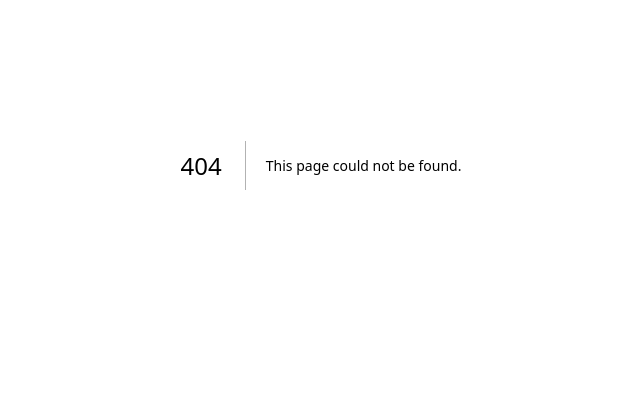
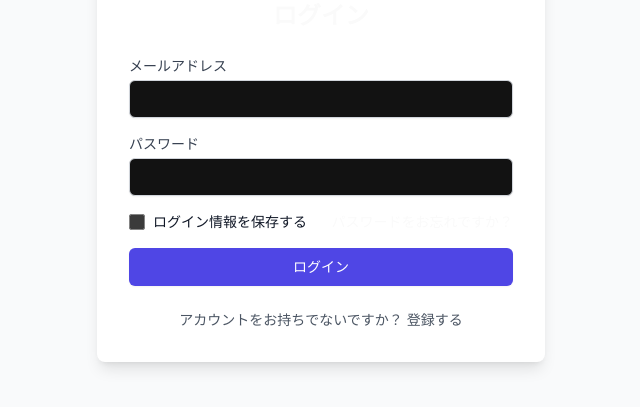
Before and after one commit to makeloff1/aimage-hub, a Next.js app: page /signin in a window 1280 px wide. Before the commit this address had no page. Shown: the part 235-642 px from the top of the page, without its empty margins (319-959 px from the left). Built offline with nearby package versions, Linux system fonts and the light colour scheme.

Commit message:
mongodbへの接続を実装

```diff
--- a/package.json
+++ b/package.json
@@ -23,6 +23,7 @@
     "glob": "^11.0.0",
     "lru-cache": "^11.0.1",
     "lucide-react": "^0.447.0",
+    "mongodb": "^6.9.0",
     "next": "14.2.14",
     "next-themes": "^0.3.0",
     "react": "^18",
--- /dev/null
+++ b/src/app/api/route.ts
@@ -0,0 +1,38 @@
+import { connectToMongoDb } from "@/lib/mongo";
+
+export const dynamic = "force-dynamic"; // defaults to auto
+
+export async function GET() {
+  const client = await connectToMongoDb();
+  const db = client.db("mydatabase");
+
+  try {
+    const collection = db.collection("test");
+    const data = await collection.find({}).toArray();
+    await client.close();
+    return Response.json({ data }, { status: 200 });
+  } catch (error: any) {
+    return Response.json(
+      { message: `Error inserting data, ${error.message}` },
+      { status: 500 }
+    );
+  }
+}
+
+export async function POST(req: Request) {
+  const client = await connectToMongoDb();
+  const db = client.db("mydatabase");
+
+  const { name, age, hoge } = await req.json();
+  try {
+    const collection = db.collection("test");
+    const result = await collection.insertOne({ name, age, hoge });
+    await client.close();
+    return Response.json({ result }, { status: 201 });
+  } catch (error: any) {
+    return Response.json(
+      { message: `Error inserting data, ${error.message}` },
+      { status: 500 }
+    );
+  }
+}
--- /dev/null
+++ b/src/app/signin/page.tsx
@@ -0,0 +1,95 @@
+"use client";
+
+import { useState } from "react";
+import Link from "next/link";
+
+export default function LoginForm() {
+  const [email, setEmail] = useState("");
+  const [password, setPassword] = useState("");
+
+  const handleSubmit = (e: any) => {
+    e.preventDefault();
+    // Handle login logic
+    console.log("Logging in with:", { email, password });
+  };
+
+  return (
+    <div className="min-h-screen flex items-center justify-center bg-gray-50">
+      <div className="bg-white p-8 rounded-lg shadow-lg w-full max-w-md">
+        <h2 className="text-2xl font-bold mb-6 text-center">ログイン</h2>
+        <form onSubmit={handleSubmit} className="space-y-4">
+          <div>
+            <label
+              htmlFor="email"
+              className="block text-sm font-medium text-gray-700"
+            >
+              メールアドレス
+            </label>
+            <input
+              id="email"
+              name="email"
+              type="email"
+              required
+              className="mt-1 block w-full px-3 py-2 border border-gray-300 rounded-md shadow-sm focus:ring-indigo-500 focus:border-indigo-500 sm:text-sm"
+              value={email}
+              onChange={(e) => setEmail(e.target.value)}
+            />
+          </div>
+
+          <div>
+            <label
+              htmlFor="password"
+              className="block text-sm font-medium text-gray-700"
+            >
+              パスワード
+            </label>
+            <input
+              id="password"
+              name="password"
+              type="password"
+              required
+              className="mt-1 block w-full px-3 py-2 border border-gray-300 rounded-md shadow-sm focus:ring-indigo-500 focus:border-indigo-500 sm:text-sm"
+              value={password}
+              onChange={(e) => setPassword(e.target.value)}
+            />
+          </div>
+
+          <div className="flex items-center justify-between">
+            <div className="flex items-center">
+              <input
+                id="remember_me"
+                name="remember_me"
+                type="checkbox"
+                className="h-4 w-4 text-indigo-600 focus:ring-indigo-500 border-gray-300 rounded"
+              />
+              <label
+                htmlFor="remember_me"
+                className="ml-2 block text-sm text-gray-900"
+              >
+                ログイン情報を保存する
+              </label>
+            </div>
+
+            <div className="text-sm">
+              <Link href="/forgot-password">パスワードをお忘れですか？</Link>
+            </div>
+          </div>
+
+          <div>
+            <button
+              type="submit"
+              className="w-full flex justify-center py-2 px-4 border border-transparent rounded-md shadow-sm text-sm font-medium text-white bg-indigo-600 hover:bg-indigo-700 focus:outline-none focus:ring-2 focus:ring-offset-2 focus:ring-indigo-500"
+            >
+              ログイン
+            </button>
+          </div>
+        </form>
+
+        <p className="mt-6 text-center text-sm text-gray-600">
+          アカウントをお持ちでないですか？{" "}
+          <Link href="/register">登録する</Link>
+        </p>
+      </div>
+    </div>
+  );
+}
--- /dev/null
+++ b/src/lib/mongo.ts
@@ -0,0 +1,32 @@
+import { MongoClient, Db } from "mongodb";
+
+const options = {
+  minPoolSize: 10,
+  maxPoolSize: 50,
+  connectTimeoutMS: 30000,
+  socketTimeoutMS: 60000,
+  maxIdleTimeMS: 300000,
+  maxConnecting: 2,
+};
+
+let db: Db;
+
+export const connectToMongoDb = async (): Promise<MongoClient> => {
+  let mongoClient;
+  const uri = process.env.MONGODB_URI;
+  if (!uri) {
+    throw new Error("Need Env MONGODB_URI");
+  }
+
+  try {
+    mongoClient = new MongoClient(uri);
+    console.log("Connecting to MongoDB Atlas cluster...");
+    await mongoClient.connect();
+    console.log("Successfully connected to MongoDB Atlas!");
+
+    return mongoClient;
+  } catch (error) {
+    console.error("Connection to MongoDB Atlas failed!", error);
+    process.exit();
+  }
+};
```
Also changed, not shown: compose.yml (added, +16 -0 lines), 1 other file (tests, documents, lock files or other folders).
